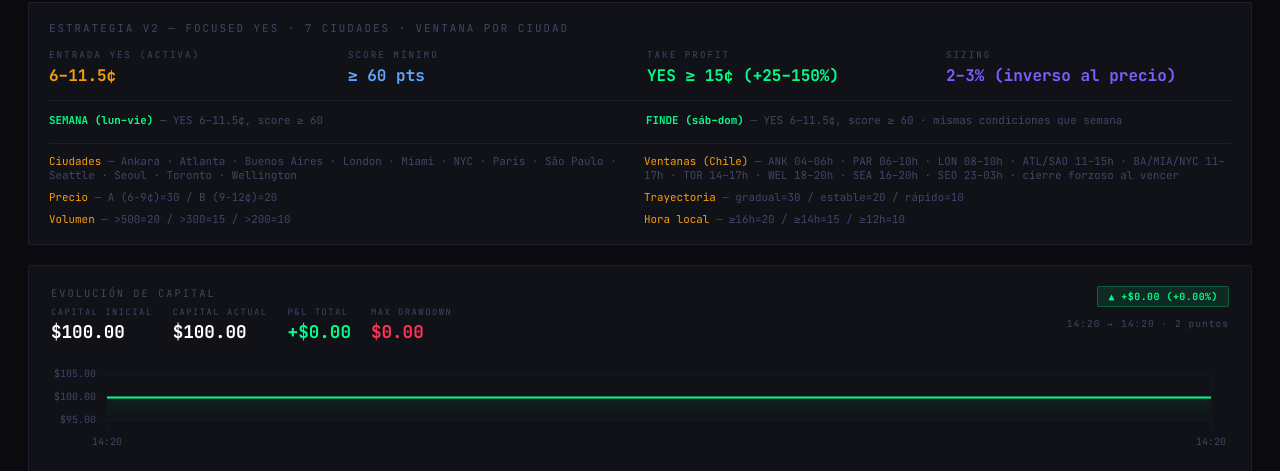
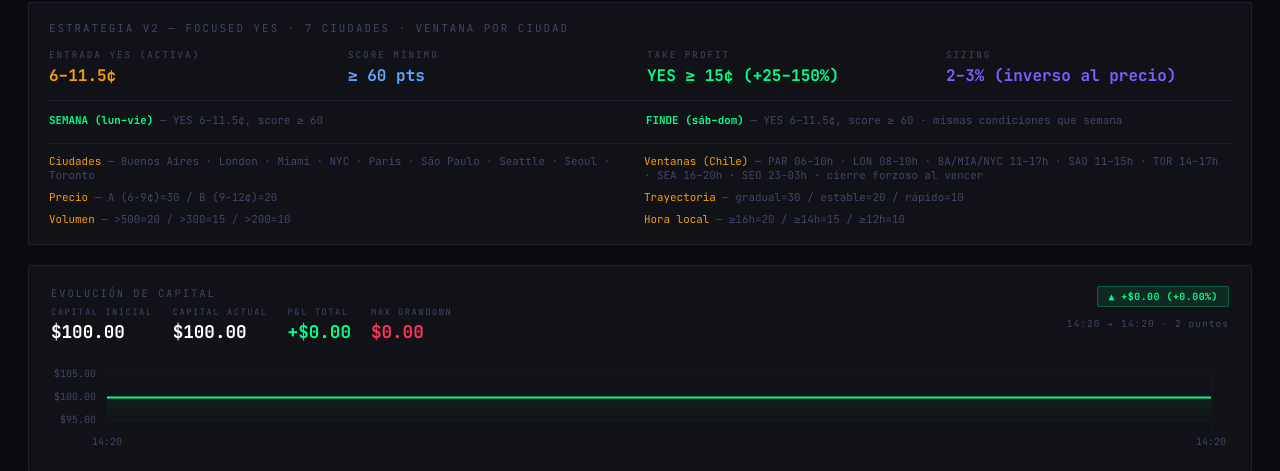
Before and after one commit to alf-alejandro/clima-v2, a Flask app: page / in a window 1280 px wide. Shown: the part 298-769 px from the top of the page. Run offline with Flask 3, Linux system fonts and the light colour scheme.

Commit message:
config: remove Wellington, Atlanta, Ankara — 9 cities active
Co-Authored-By: Claude Sonnet 4.6 <noreply@anthropic.com>

```diff
--- a/app/templates/dashboard.html
+++ b/app/templates/dashboard.html
@@ -242,8 +242,8 @@ footer { text-align:center; font-size:0.62rem; color:var(--dim); padding:16px; l
       <div><span style="color:var(--green);font-weight:700">SEMANA (lun–vie)</span> — YES 6–11.5¢, score ≥ 60</div>
       <div><span style="color:var(--green);font-weight:700">FINDE (sáb–dom)</span> — YES 6–11.5¢, score ≥ 60 · mismas condiciones que semana</div>
       <div class="score-row" style="grid-column:1/-1;border-top:1px solid var(--border);padding-top:10px;margin-top:4px;">
-        <div><span style="color:var(--amber)">Ciudades</span> — Ankara · Atlanta · Buenos Aires · London · Miami · NYC · Paris · São Paulo · Seattle · Seoul · Toronto · Wellington</div>
-        <div><span style="color:var(--amber)">Ventanas (Chile)</span> — ANK 04–06h · PAR 06–10h · LON 08–10h · ATL/SAO 11–15h · BA/MIA/NYC 11–17h · TOR 14–17h · WEL 18–20h · SEA 16–20h · SEO 23–03h · cierre forzoso al vencer</div>
+        <div><span style="color:var(--amber)">Ciudades</span> — Buenos Aires · London · Miami · NYC · Paris · São Paulo · Seattle · Seoul · Toronto</div>
+        <div><span style="color:var(--amber)">Ventanas (Chile)</span> — PAR 06–10h · LON 08–10h · BA/MIA/NYC 11–17h · SAO 11–15h · TOR 14–17h · SEA 16–20h · SEO 23–03h · cierre forzoso al vencer</div>
         <div><span style="color:var(--amber)">Precio</span> — A (6-9¢)=30 / B (9-12¢)=20</div>
         <div><span style="color:var(--amber)">Trayectoria</span> — gradual=30 / estable=20 / rápido=10</div>
         <div><span style="color:var(--amber)">Volumen</span> — >500=20 / >300=15 / >200=10</div>
```
Also changed, not shown: app/config.py (+0 -9 lines).
